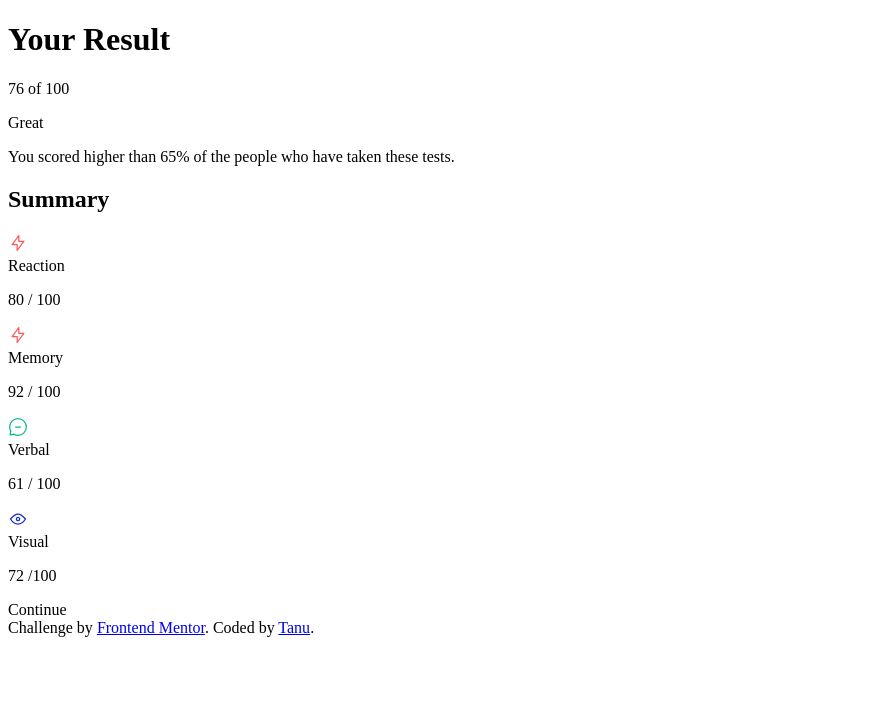
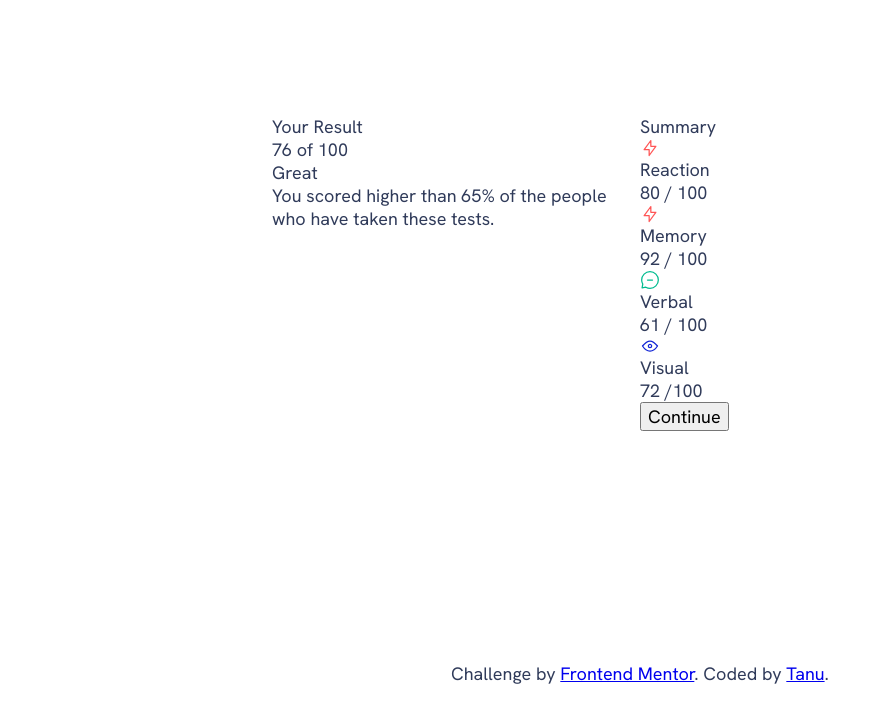
Before and after one commit to tanu-12/Result_summary_component, a plain HTML site: page index.html in a window 1280 px wide. Shown: the whole page, without its empty margins (0-883 px from the left). Drawn offline with Linux system fonts and the light colour scheme.

Commit message:
laying it out

```diff
--- a/index.html
+++ b/index.html
@@ -15,17 +15,20 @@
 </head>
 
 <body>
-  <div class="result grid-flow" data-spacing="large">
-    <h1>Your Result</h1>
+  <main>
+    <div class="result">
+      <div class="result_summary grid-flow " data-spacing="large">
+        <h1 class="section-title">Your Result</h1>
         <p><span>76</span>
           of 100</p>
 
         <p class="rank grid-flow"> Great</p>
         <p>You scored higher than 65% of the people who have taken these tests.
         </p>
+      </div>
 
       <div class="summary grid-flow" data-spacing="large">
-      <h2>Summary</h2>
+        <h2 class="section-title">Summary</h2>
         <div class="grid-flow">
           <div class=" summary_item " data-item-type="accent-1">
             <div class="flex-group">
@@ -67,10 +70,11 @@
           </div>
         </div>
 
-      Continue
+        <button type="button">Continue</button>
       </div>
     </div>
     </div>
+  </main>
 
   <div class="attribution">
     Challenge by <a href="https://www.frontendmentor.io?ref=challenge" target="_blank">Frontend Mentor</a>.
--- a/style.css
+++ b/style.css
@@ -1,6 +1,95 @@
 @font-face {
     font-family: 'HankenGrotesk';
     font-display: swap;
-    src: url("assets/fonts/HankenGrotesk-VariableFont_wght.ttf") format('truetype');
     font-weight: 100 900;
+    src: url('assets/fonts/HankenGrotesk-VariableFont_wght.ttf') format('truetype');
 }
+
+:root {
+    --clr-primary-hsl-400: 252, 100%, 67%;
+    --clr-primary-hsl-500: 256, 72%, 46%;
+    --clr-secondary-hsl-400: 241, 81%, 54%;
+    --clr-secondary-hsl-500: 241, 72%, 46%;
+
+    --clr-neutral-hsl-100: 0, 0%, 100%;
+    --clr-neutral-hsl-200: 221, 100%, 96%;
+    --clr-neutral-hsl-300: 241, 100%, 89%;
+    --clr-neutral-hsl-700: 224, 30%, 27%;
+
+    --clr-neutral-100: hsl(var(--clr-neutral-hsl-100));
+    --clr-neutral-200: hsl(var(--clr-neutral-hsl-200));
+    --clr-neutral-300: hsl(var(--clr-neutral-hsl-300));
+    --clr-neutral-700: hsl(var(--clr-neutral-hsl-700));
+
+
+    --clr-primary-400: hsl(var(--clr-primary-hsl-400));
+    --clr-primary-500: hsla(var(--clr-primary-hsl-500));
+    --clr-secondary-400: hsl(var(--clr-secondary-hsl-400));
+
+    --gradient-primary: linear-gradient(var(--clr-primary-400),
+            var(--clr-secondary-400));
+
+    --gradient-to-transparent: linear-gradient(var(--clr-primary-500),
+            hsl(var(--clr-secondary-hsl-500), 0));
+
+    --clr-accent-1: 0, 100%, 67%;
+    --clr-accent-2: 39, 100%, 56%;
+    --clr-accent-3: 166, 100%, 37%;
+    --clr-accent-4: 234, 85%, 45%;
+
+    --font-family-default: 'HankenGrotesk', sans-serif;
+
+    --fw-regular: 500;
+    --fw-bold: 700;
+    --fw-black: 800;
+
+    --fs-400: 1.125rem;
+    --fs-500: 1.25rem;
+    --fs-600: 1.5rem;
+    --fs-700: 1.75rem;
+    --fs-800: 2rem;
+    --fs-900: 5rem;
+}
+
+*,
+*::before,
+*::after {
+    box-sizing: border-box;
+}
+
+* {
+    margin: 0;
+    font: inherit;
+}
+
+img,
+svg {
+    display: block;
+    max-width: 100%;
+}
+
+body {
+
+    color: hsl(var(--clr-neutral-hsl-700));
+    font-family: var(--font-family-default);
+    font-size: var(--fs-400);
+
+}
+
+.result {
+    max-width: 46rem;
+    display: grid;
+}
+
+@media (min-width:600px) {
+    body {
+        min-height: 100vh;
+        display: grid;
+        place-items: center;
+
+    }
+
+    .result {
+        grid-template-columns: repeat(2, 1fr);
+    }
+}
```
Lines whose indentation alone changed are shown as unchanged.
